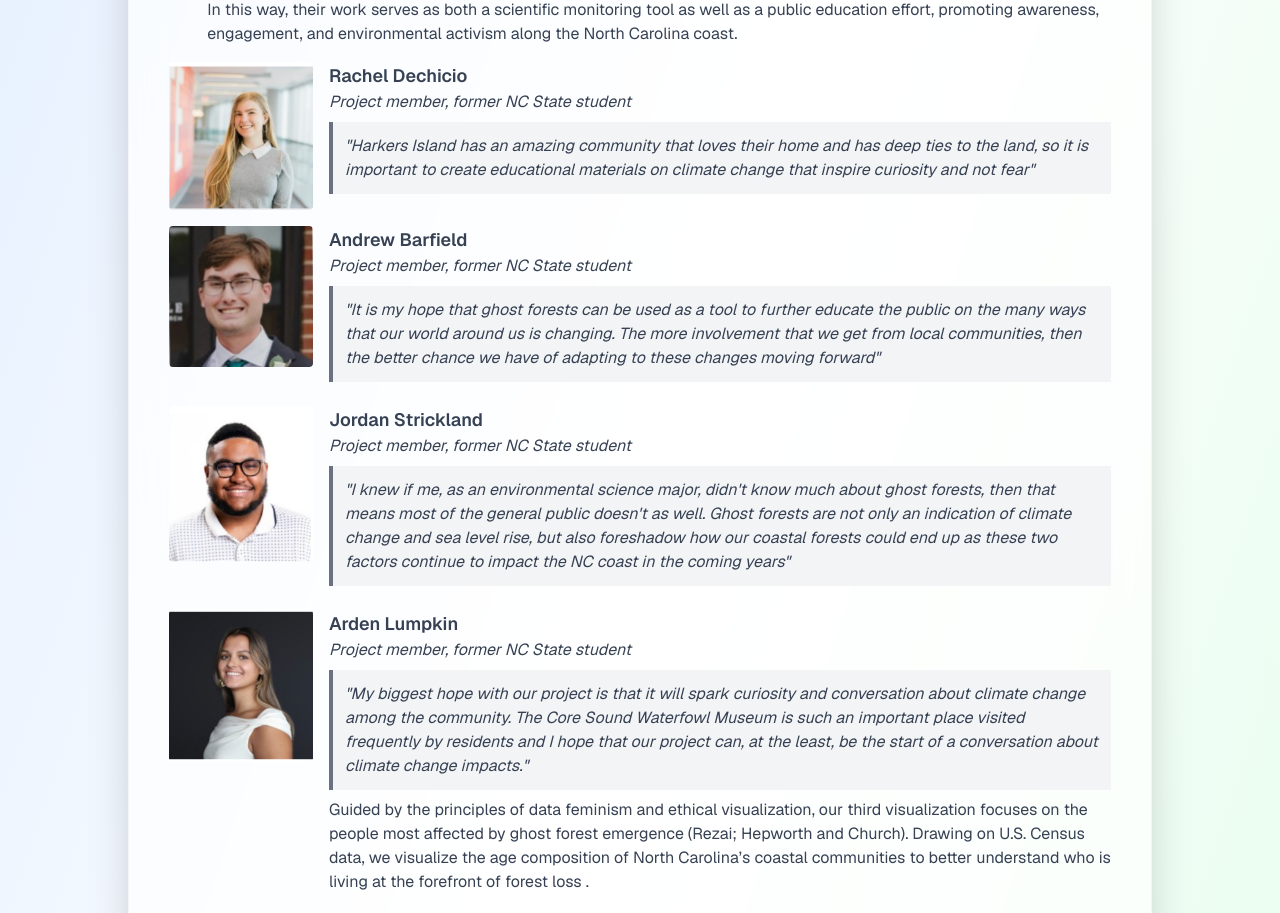
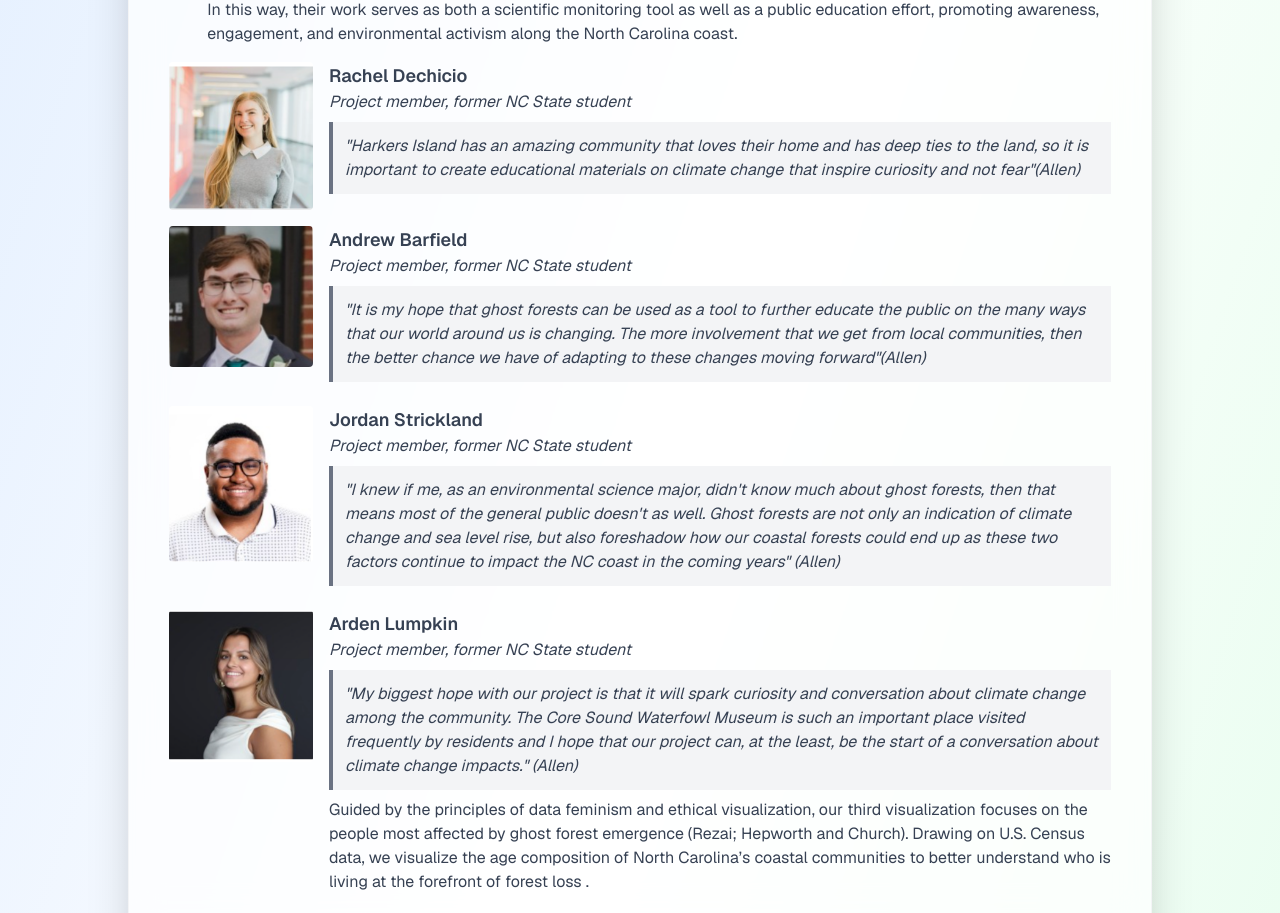
Before and after one commit to JayYeung/ghost-forest-frontend, a Next.js app: page /narrative-2 in a window 1280 px wide. Shown: the part 1320-2233 px from the top of the page. Built offline with nearby package versions, Linux system fonts and the light colour scheme.

Commit message:
Update page.tsx
Added in text citations for the quotes

```diff
--- a/src/app/narrative-2/page.tsx
+++ b/src/app/narrative-2/page.tsx
@@ -100,7 +100,7 @@ export default function Narrative2() {
                                             stories and knowledge offers an
                                             ethical, thoughtful, and respectful
                                             way to move forward and drive
-                                            change.
+                                            change. (Igelman)
                                         </p>
                                     </div>
                                 </div>
@@ -151,7 +151,7 @@ export default function Narrative2() {
                                             she knows these trees may not
                                             survive long, the act of planting
                                             offers a sense of comfort, agency,
-                                            and purpose.
+                                            and purpose.(Igelman)
                                         </p>
                                     </div>
                                 </div>
@@ -217,7 +217,7 @@ export default function Narrative2() {
                                             has deep ties to the land, so it is
                                             important to create educational
                                             materials on climate change that
-                                            inspire curiosity and not fear&quot;
+                                            inspire curiosity and not fear&quot;(Allen)
                                         </p>
                                     </div>
                                 </div>
@@ -249,7 +249,7 @@ export default function Narrative2() {
                                             that we get from local communities,
                                             then the better chance we have of
                                             adapting to these changes moving
-                                            forward&quot;
+                                            forward&quot;(Allen)
                                         </p>
                                     </div>
                                 </div>
@@ -284,7 +284,7 @@ export default function Narrative2() {
                                             our coastal forests could end up as
                                             these two factors continue to impact
                                             the NC coast in the coming
-                                            years&quot;
+                                            years&quot; (Allen)
                                         </p>
                                     </div>
                                 </div>
@@ -317,7 +317,7 @@ export default function Narrative2() {
                                             frequently by residents and I hope
                                             that our project can, at the least,
                                             be the start of a conversation about
-                                            climate change impacts.&quot;
+                                            climate change impacts.&quot; (Allen)
                                         </p>
                                          <p className="mb-4">
                                             Guided by the principles of data feminism and ethical visualization,
```
